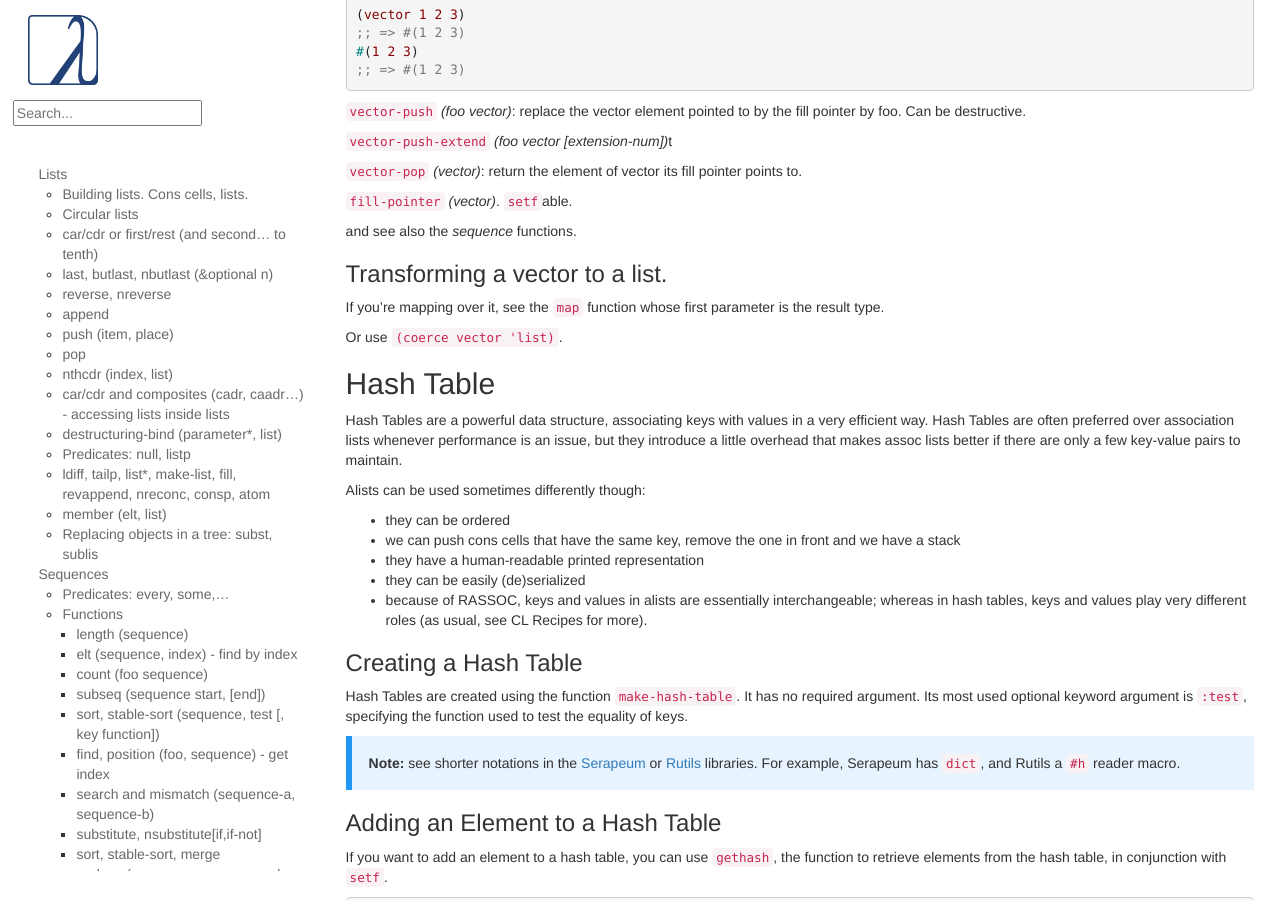
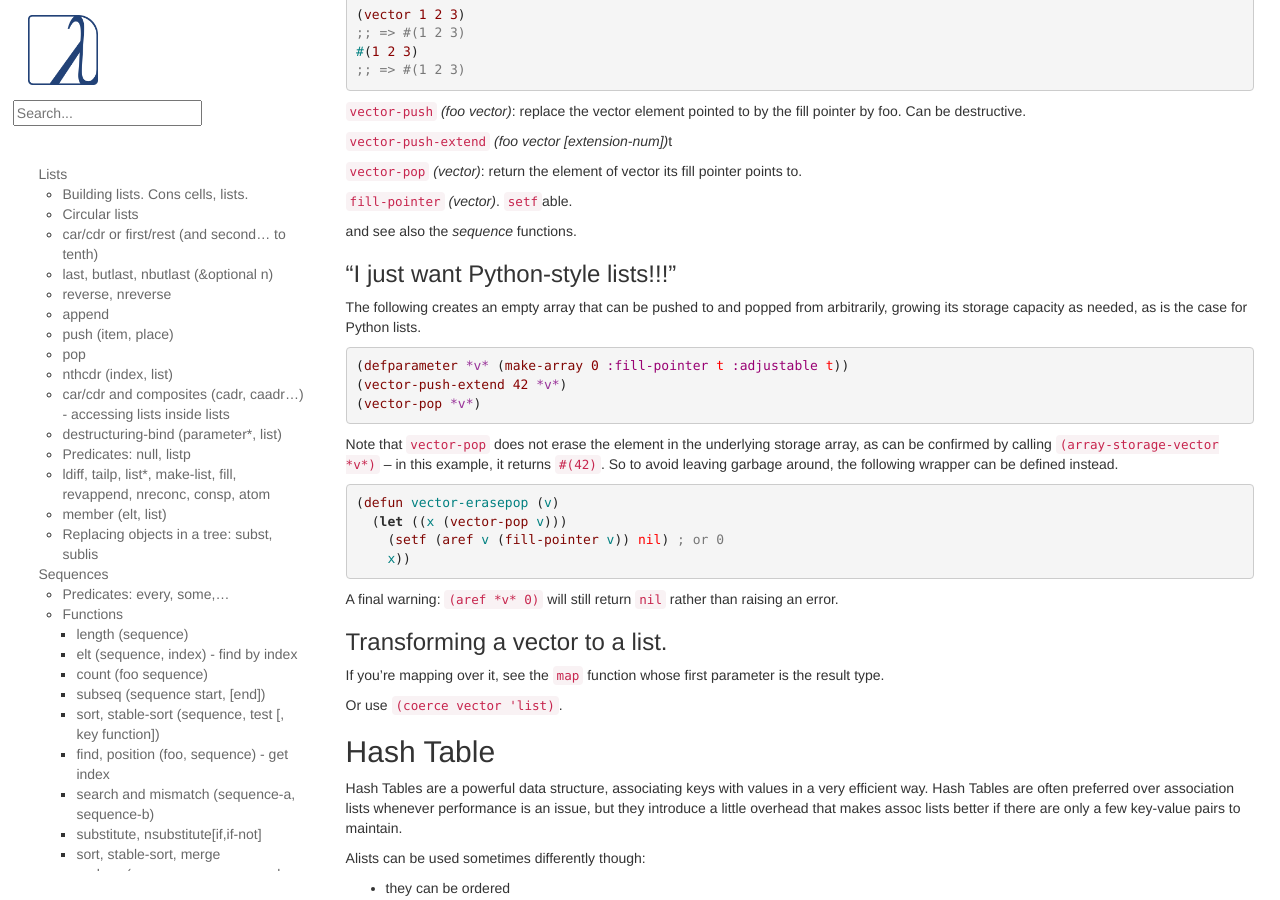
Before and after one commit to LispCookbook/cl-cookbook, a Jekyll site: the page built from data-structures.md, in a window 1280 px wide and 900 px high, scrolled down 12844 px. Built offline with Jekyll 4.4.1, drawn with Linux system fonts in a browser that asks for light colours.

Commit message:
Describe how to achieve Python-style lists.

```diff
--- a/data-structures.md
+++ b/data-structures.md
@@ -902,6 +902,26 @@ points to.
 `fill-pointer` *(vector)*. `setf`able.
 
 and see also the *sequence* functions.
+
+### "I just want Python-style lists!!!"
+The following creates an empty array that can be pushed to and popped from arbitrarily, growing its storage capacity as needed, as is the case for Python lists.
+
+~~~lisp
+(defparameter *v* (make-array 0 :fill-pointer t :adjustable t))
+(vector-push-extend 42 *v*)
+(vector-pop *v*)
+~~~
+
+Note that `vector-pop` does not erase the element in the underlying storage array, as can be confirmed by calling `(array-storage-vector *v*)` -- in this example, it returns `#(42)`. So to avoid leaving garbage around, the following wrapper can be defined instead.
+
+~~~lisp
+(defun vector-erasepop (v)
+  (let ((x (vector-pop v)))
+    (setf (aref v (fill-pointer v)) nil) ; or 0
+    x))
+~~~
+
+A final warning: `(aref *v* 0)` will still return `nil` rather than raising an error.
 
 ### Transforming a vector to a list.
 
```
